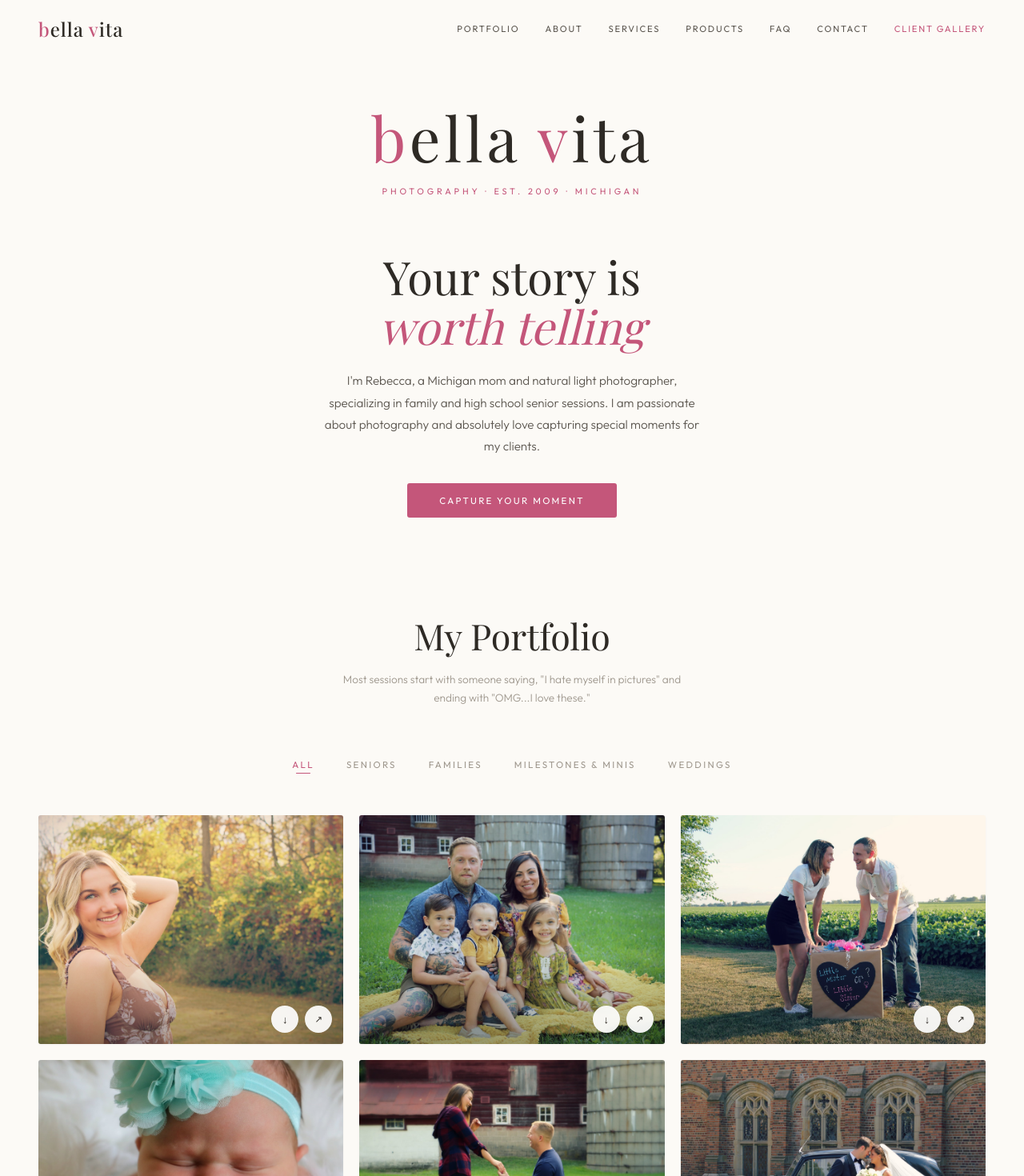
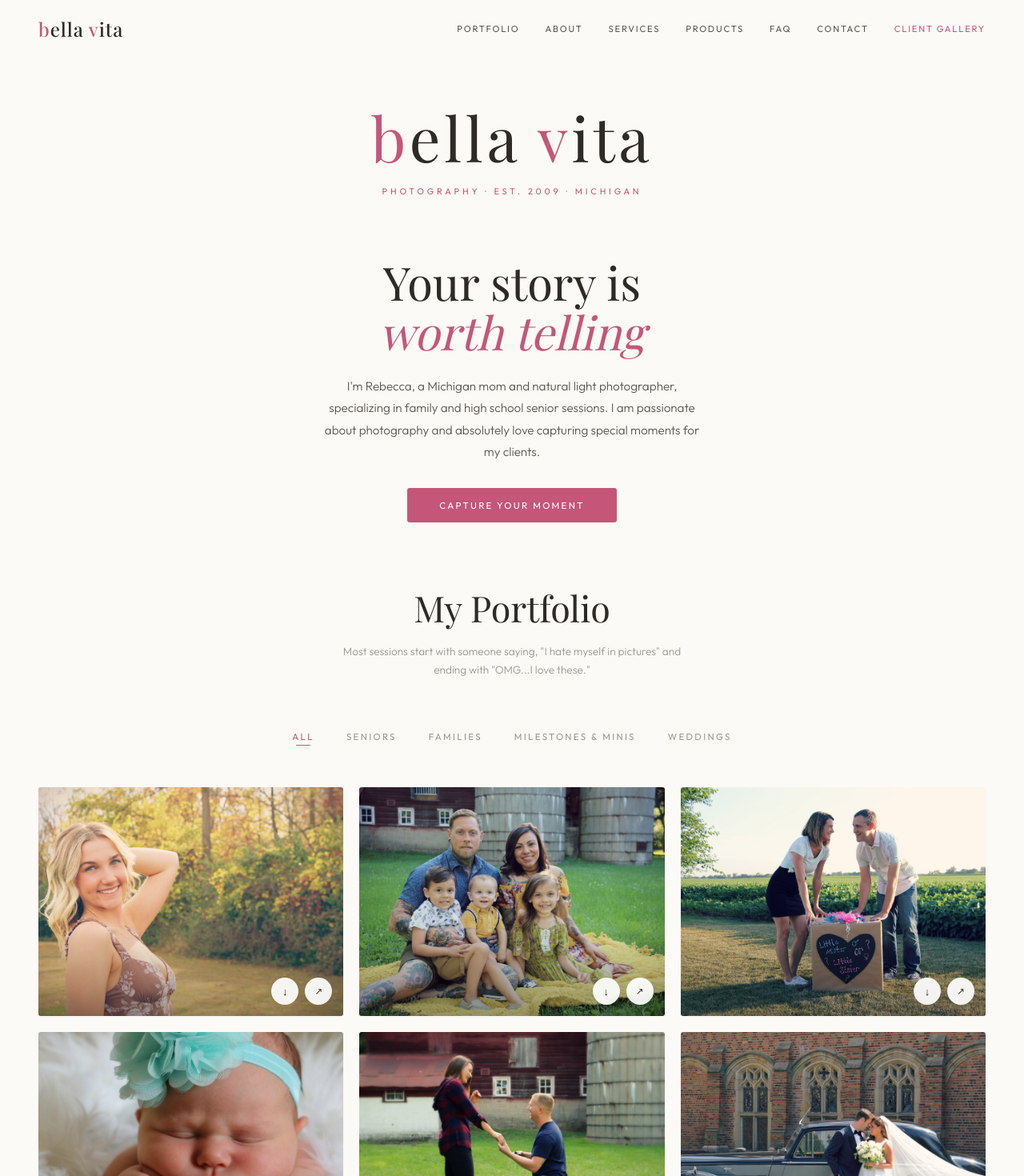
Before and after one commit to andrewsc12345/bella-vita-photography, a React (Create React App) app: page / in a window 1280 px wide. Shown: the top 1470 px of the page at 80% size. Built offline with nearby package versions, Linux system fonts and the light colour scheme; a web font is replaced by a local one.

Commit message:
Update padding styles in App.jsx
Adjusted padding values for hero section and portfolio section.

```diff
--- a/src/App.jsx
+++ b/src/App.jsx
@@ -1046,7 +1046,7 @@ export default function PhotographyWebsite() {
 
 
         {/* Below banner: headline + description */}
-        <div className="bv-hero-bottom" style={{ textAlign: "center", padding: "32px 24px 40px", position: "relative", zIndex: 2, flex: 1, display: "flex", flexDirection: "column", justifyContent: "center" }}>
+        <div className="bv-hero-bottom" style={{ textAlign: "center", padding: "32px 24px 20px", position: "relative", zIndex: 2, flex: 1, display: "flex", flexDirection: "column", justifyContent: "center" }}>
           <h1 style={{
             fontFamily: "var(--font-display)", fontSize: "clamp(2rem, 4.5vw, 3.6rem)", fontWeight: 400,
             lineHeight: 1.08, color: "var(--text)",
@@ -1068,7 +1068,7 @@ export default function PhotographyWebsite() {
       </section>
 
       {/* PORTFOLIO */}
-      <section id="portfolio" className="bv-section bv-portfolio-section" style={{ padding: "64px 48px", maxWidth: "1400px", margin: "0 auto" }}>
+      <section id="portfolio" className="bv-section bv-portfolio-section" style={{ padding: "36px 48px 64px", maxWidth: "1400px", margin: "0 auto" }}>
         <AnimatedSection>
           <div style={{ textAlign: "center", marginBottom: "56px" }}>
             <div style={{ fontSize: "0.65rem", letterSpacing: "0.35em", textTransform: "uppercase", color: "var(--accent)", marginBottom: "14px" }}>{ SITE_CONTENT.portfolioTagline }</div>
```
